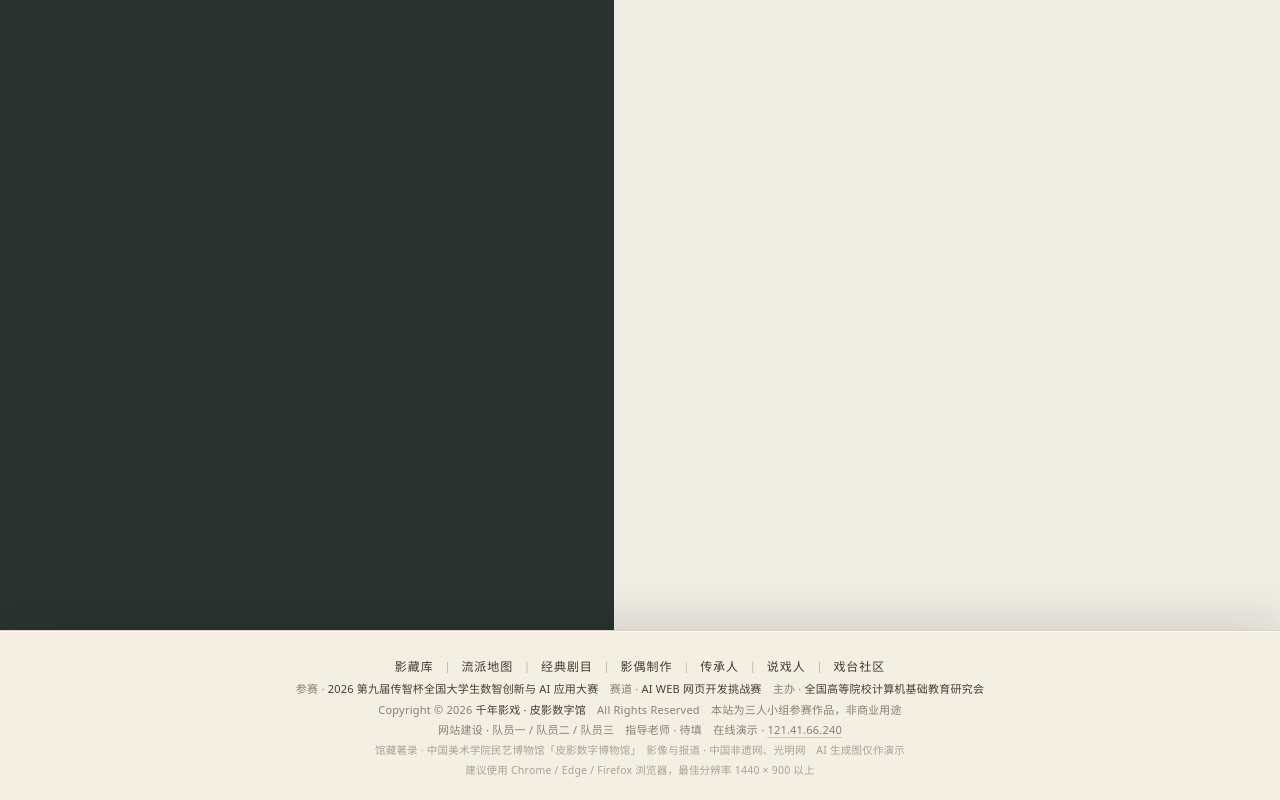
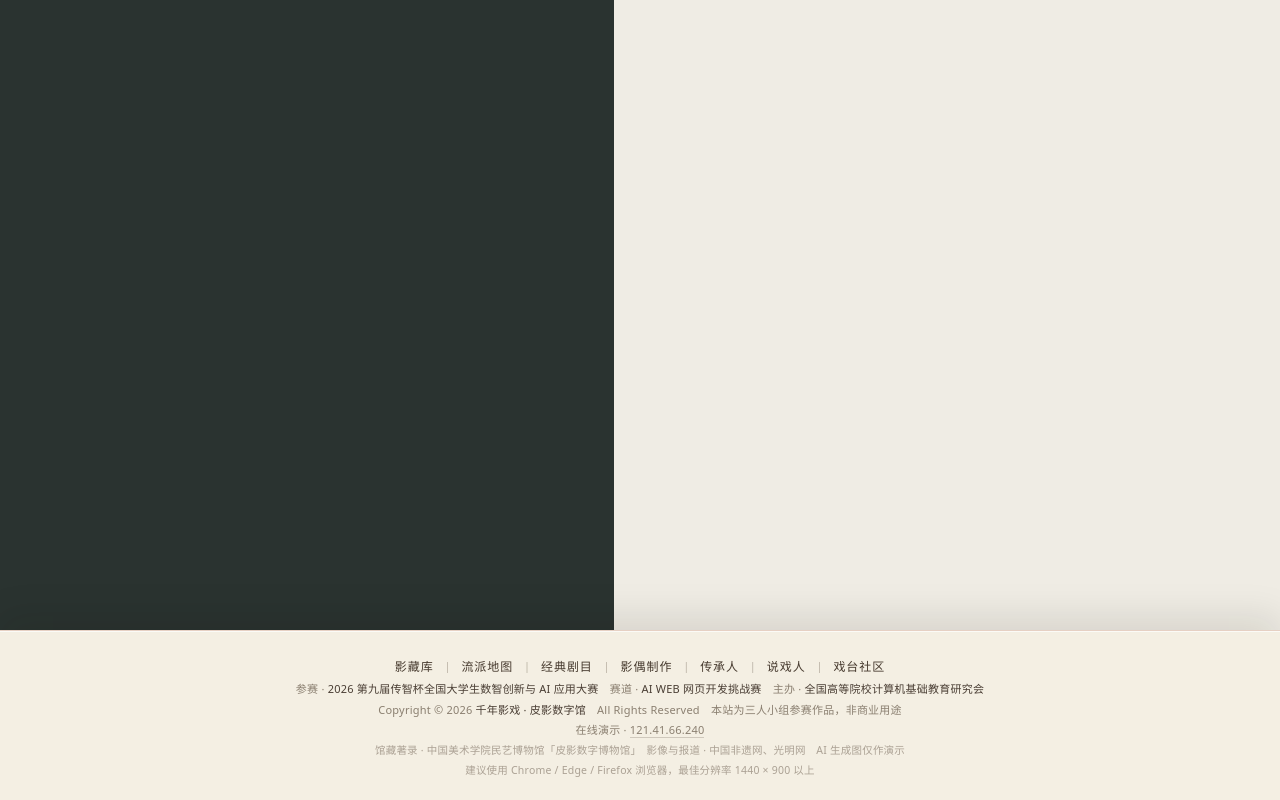
Before and after one commit to Hzzzg02/qiannianyingxi, a plain HTML site: page index.html in a window 1280 px wide. Shown: the part 5770-6570 px from the top of the page. Drawn offline with Linux system fonts and the light colour scheme; a web font is replaced by a local one.

Commit message:
关于屏：去掉队员与指导老师占位行；README 团队表改为参赛信息

```diff
--- a/index.html
+++ b/index.html
@@ -572,7 +572,7 @@
         </nav>
         <p class="ft-row">参赛 · <b>2026 第九届传智杯全国大学生数智创新与 AI 应用大赛</b>　赛道 · <b>AI WEB 网页开发挑战赛</b>　主办 · <b>全国高等院校计算机基础教育研究会</b></p>
         <p class="ft-row">Copyright © 2026 <b>千年影戏 · 皮影数字馆</b>　All Rights Reserved　本站为三人小组参赛作品，非商业用途</p>
-        <p class="ft-row">网站建设 · 队员一 / 队员二 / 队员三　指导老师 · 待填　在线演示 · <a href="http://121.41.66.240">121.41.66.240</a></p>
+        <p class="ft-row">在线演示 · <a href="http://121.41.66.240">121.41.66.240</a></p>
         <p class="ft-row ft-dim">馆藏著录 · 中国美术学院民艺博物馆「皮影数字博物馆」　影像与报道 · 中国非遗网、光明网　AI 生成图仅作演示</p>
         <p class="ft-row ft-dim">建议使用 Chrome / Edge / Firefox 浏览器，最佳分辨率 1440 × 900 以上</p>
       </div>
```
Also changed, not shown: 1 other file.
